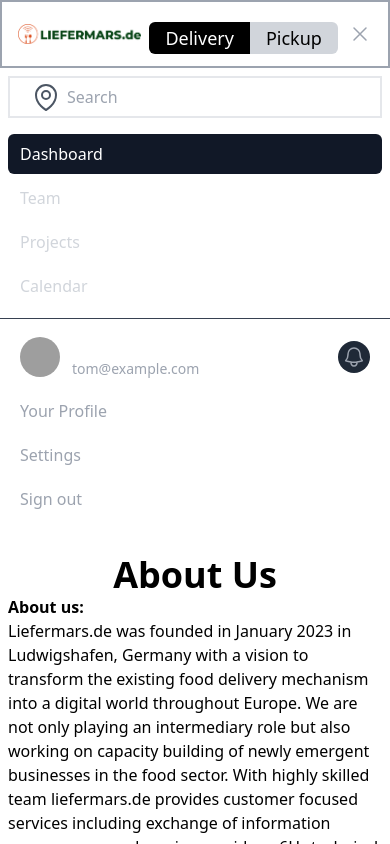
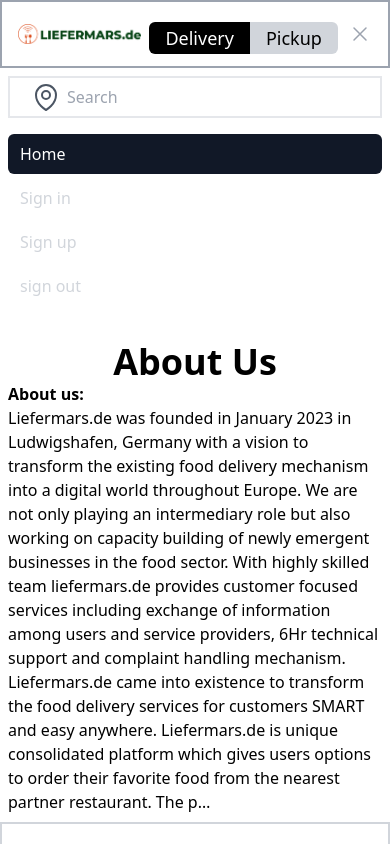
Before and after one commit to muhammad-danish1998/foodwebsite, a React (Vite) app: page /about in a window 390 px wide. Both pictures are taken after a click on the button "Open main menu". Shown: the top 844 px of the page. Built offline with nearby package versions, Linux system fonts and the light colour scheme; grey boxes are pictures that could not be loaded.

Commit message:
changes navbar

```diff
--- a/src/App.css
+++ b/src/App.css
@@ -97,3 +97,10 @@
   color: #24115B;
 
 }
+.sticky-thc {
+
+    position: sticky;
+    top: 0;
+    z-index: 10;
+
+}
--- a/src/components/HeaderNavbar.jsx
+++ b/src/components/HeaderNavbar.jsx
@@ -15,7 +15,7 @@
     <Disclosure as="nav" className="bg-">
       {({ open }) => (
         <>
-          <div className="mx-auto max-w-8xl px-2 sm:px-4 border-2 border-gray-400 lg:px-8">
+          <div className="mx-auto max-w-8xl px-2   sm:px-4 border-2 border-gray-400 lg:px-8 ">
             <div className="relative flex h-16 items-center justify-between">
               <div className="flex items-center px-2 lg:px-0">
                 <div className="flex-shrink-0">
@@ -222,82 +222,34 @@
               {/* Current: "bg-gray-900 text-white", Default: "text-gray-300 hover:bg-gray-700 hover:text-white" */}
               <Disclosure.Button
                 as="a"
-                href="#"
+                href="/"
                 className="block rounded-md bg-gray-900 px-3 py-2 text-base font-medium text-white"
               >
-                Dashboard
+                Home
               </Disclosure.Button>
               <Disclosure.Button
                 as="a"
                 href="#"
                 className="block rounded-md px-3 py-2 text-base font-medium text-gray-300 hover:bg-gray-700 hover:text-white"
               >
-                Team
+              Sign in
               </Disclosure.Button>
               <Disclosure.Button
                 as="a"
                 href="#"
                 className="block rounded-md px-3 py-2 text-base font-medium text-gray-300 hover:bg-gray-700 hover:text-white"
               >
-                Projects
+                Sign up
               </Disclosure.Button>
               <Disclosure.Button
                 as="a"
                 href="#"
                 className="block rounded-md px-3 py-2 text-base font-medium text-gray-300 hover:bg-gray-700 hover:text-white"
               >
-                Calendar
+                sign out
               </Disclosure.Button>
             </div>
-            <div className="border-t border-gray-700 pt-4 pb-3">
-              <div className="flex items-center px-5">
-                <div className="flex-shrink-0">
-                  <img
-                    className="h-10 w-10 rounded-full"
-                    src="https://images.unsplash.com/photo-1472099645785-5658abf4ff4e?ixlib=rb-1.2.1&ixid=eyJhcHBfaWQiOjEyMDd9&auto=format&fit=facearea&facepad=2&w=256&h=256&q=80"
-                    alt=""
-                  />
-                </div>
-                <div className="ml-3">
-                  <div className="text-base font-medium text-white">
-                    Tom Cook
-                  </div>
-                  <div className="text-sm font-medium text-gray-400">
-                    tom@example.com
-                  </div>
-                </div>
-                <button
-                  type="button"
-                  className="ml-auto flex-shrink-0 rounded-full bg-gray-800 p-1 text-gray-400 hover:text-white focus:outline-none focus:ring-2 focus:ring-white focus:ring-offset-2 focus:ring-offset-gray-800"
-                >
-                  <span className="sr-only">View notifications</span>
-                  <BellIcon className="h-6 w-6" aria-hidden="true" />
-                </button>
-              </div>
-              <div className="mt-3 space-y-1 px-2">
-                <Disclosure.Button
-                  as="a"
-                  href="#"
-                  className="block rounded-md px-3 py-2 text-base font-medium text-gray-400 hover:bg-gray-700 hover:text-white"
-                >
-                  Your Profile
-                </Disclosure.Button>
-                <Disclosure.Button
-                  as="a"
-                  href="#"
-                  className="block rounded-md px-3 py-2 text-base font-medium text-gray-400 hover:bg-gray-700 hover:text-white"
-                >
-                  Settings
-                </Disclosure.Button>
-                <Disclosure.Button
-                  as="a"
-                  href="#"
-                  className="block rounded-md px-3 py-2 text-base font-medium text-gray-400 hover:bg-gray-700 hover:text-white"
-                >
-                  Sign out
-                </Disclosure.Button>
-              </div>
-            </div>
+
           </Disclosure.Panel>
         </>
       )}
--- a/src/components/HeaderSectiontwo.jsx
+++ b/src/components/HeaderSectiontwo.jsx
@@ -6,13 +6,17 @@
 import "swiper/css";
 import "swiper/css/pagination";
 import "swiper/css/navigation";
-
+import { useTranslation } from 'react-i18next';
 
 
 // import required modules
 import { Pagination, Navigation } from "swiper";
 
 const HeaderSectiontwo = () => {
+  const { t, i18n } = useTranslation();
+const changeLanguage = lng => {
+  i18n.changeLanguage(lng);
+};
   return (
     <div>
     <div className=" max-w-8xl mx-auto mt-12 lg:hidden   mb-4  text-center lg:col-span-6">
@@ -72,23 +76,23 @@
       >
         <SwiperSlide className="flex flex-col items-center justify-center ">
             <img src="./images/sli1.jpg" className="h-48 w-48" />
-            <p className="mt-4 text-orange-600 text-lg font-semibold">Amerikanisch</p>
+            <p className="mt-4 text-orange-600 text-lg font-semibold">{t('american')}</p>
         </SwiperSlide>
         <SwiperSlide className=" flex flex-col items-center justify-center ">
             <img className="h-48 w-48" src="./images/turkish.jpg" />
-            <p className="mt-4 text-orange-600 text-lg font-semibold">Turkisch</p>
+            <p className="mt-4 text-orange-600 text-lg font-semibold">{t('turkish')}</p>
         </SwiperSlide>
         <SwiperSlide className="flex flex-col items-center justify-center  ">
             <img className="h-48 w-48" src="./images/indian.jpg" />
-            <p className="mt-4 text-orange-600 text-lg font-semibold">Griechisch</p>
+            <p className="mt-4 text-orange-600 text-lg font-semibold">{t('grecian')}</p>
         </SwiperSlide>
         <SwiperSlide className="flex flex-col items-center justify-center  ">
             <img className="h-48 w-48" src="./images/greek.jpg" />
-            <p className="mt-4 text-orange-600 text-lg font-semibold">Lebanesisch</p>
+            <p className="mt-4 text-orange-600 text-lg font-semibold">{t('lebanese')}</p>
         </SwiperSlide>
         <SwiperSlide className="flex flex-col items-center justify-center  ">
             <img className="h-48 w-48" src="./images/chinees.jpg" />
-            <p className="mt-4 text-orange-600 text-lg font-semibold">Indisch</p>
+            <p className="mt-4 text-orange-600 text-lg font-semibold">{t('indian')}</p>
         </SwiperSlide>
 
 
--- a/src/components/HeaderTextSlider.jsx
+++ b/src/components/HeaderTextSlider.jsx
@@ -24,7 +24,7 @@
         }}
         navigation={true}
         modules={[Pagination, Navigation]}
-        className="mySwiperresturant bg-gray-200 hidden lg:block  text-center "
+        className="mySwiperresturant bg-gray-200 hidden lg:block  text-center   "
       >
         <SwiperSlide className="p-3     lg:text-lg text-sm lg:font-semibold text-gray-700 cursor-pointer">
           ALL
--- a/src/components/Restaurants.jsx
+++ b/src/components/Restaurants.jsx
@@ -7,7 +7,7 @@
 import OpenResturant from "./OpenResturant";
 import RatiingHeader from "./RatiingHeader";
 import Modalminimumorder from "./Modalminimumorder";
-
+import { useTranslation } from 'react-i18next';
 import { Link, useParams } from "react-router-dom";
 import axios from 'axios';
 import ModalRating from "./ModalRating";
@@ -67,7 +67,10 @@
     setMinimumOrderValue(eValue)
     setCheckMinimumOrderValue(true)
   }
-
+  const { t, i18n } = useTranslation();
+  const changeLanguage = lng => {
+    i18n.changeLanguage(lng);
+  };
   return (
     <>
       {/*
@@ -81,7 +84,7 @@
       <div className="min-h-full">
         <Disclosure as="nav" className="bg-white shadow-sm">
           {({ open }) => (
-            <>
+            <div className="">
             <HeaderNavbar />
 
               <Disclosure.Panel className="sm:hidden">
@@ -143,23 +146,23 @@
                   </div>
                 </div>
               </Disclosure.Panel>
-            </>
+            </div>
           )}
         </Disclosure>
         {/* --------------- text crousel ---------------  */}
-        <div className="bg-gray-100  ">
+        <div className="bg-gray-100 header sticky-thc ">
           <HeaderTextSlider />
         </div>
 
         {/* --------------- header grid check switch ------------ */}
-        <div className=" max-w-7xl  lg:mt-2 m-auto lg:flex items-center  p-1 ">
+        <div className=" max-w-8xl lg:ml-12  lg:mt-2 m-auto lg:flex items-center  p-1 ">
           <div className="flex justify-between">
           <p className=" bg-gray-100 rounded-full  p-2 flex items-center border-2">
             <span className="mr-2">Open Resturant</span>
             <OpenResturant openResturant={openResturant} handleChange={handleChangeOpenResturant} />
           </p>
           <p className=" bg-gray-100 lg:ml-4 mt-1  rounded-full p-2 flex items-center">
-            <span className="mr-4">Free Delivery</span>
+            <span className="mr-4">{t('freedelivery')}</span>
             <OpenResturant handleChange={handleChangeDelivery} />
           </p>
           </div>
@@ -171,7 +174,8 @@
           {/* -------------- minimum order ---------------  */}
           <p className="lg:ml-4  mt-1">
             <button onClick={() => { setShowModalMinimum(true) }} className="border-2 p-2 rounded-full bg-gray-100">
-              Minimum Order
+            {t('freedelivery')}
+
 
             </button>
           </p>
--- a/src/components/SingleResOverview.jsx
+++ b/src/components/SingleResOverview.jsx
@@ -98,7 +98,9 @@
     <div className="">
       {/* ------------- navbar here ---------  */}
       <HeaderNavbar />
+      <div className="sticky-thc ">
       <HeaderTextSlider />
+      </div>
       <div className="py-0">
         <div className="mx-auto max-w-8xl sm:px-6 lg:grid lg:max-w-9xl lg:grid-cols-12 lg:gap-0 lg:px-8">
           <main className="lg:col-span-9 xl:col-span-8 ">
@@ -317,21 +319,14 @@
           <aside className=" xl:col-span-4 xl:block border-2">
             <div className="sticky top-6 space-y-4 lg:p-4">
               <h1 className="text-2xl font-bold">Shopping Cart</h1>
-              <div className="checkout flex text-white justify-between font-bold bg-redColor p-4 rounded-2xl">
+              <Link className="checkout flex text-white justify-between font-bold bg-redColor p-4 rounded-2xl"
+              to="/checkout"
+              >
                 <p>Checkout</p>
                 <p>€{Number(cartlistItem?.carttotalamount).toFixed(2)}</p>
-              </div>
+              </Link>
               <CartInc />
-              <p className="mt-2">
-                {" "}
-                <Link
-                 to="/checkout"
-                  type="button"
-                  className="inline-flex items-center rounded-md border border-transparent bg-redColor px-4 py-2 text-sm font-medium text-white shadow-sm hover:bg-indigo-700 focus:outline-none focus:ring-2 focus:ring-indigo-500 focus:ring-offset-2"
-                >
-                 Checkout
-                </Link>
-              </p>
+
             </div>
           </aside>
         </div>
```
Also changed, not shown: src/components/HomeNavbar.jsx (+5 -5 lines), src/components/PopupCard.jsx (+59 -49 lines).
